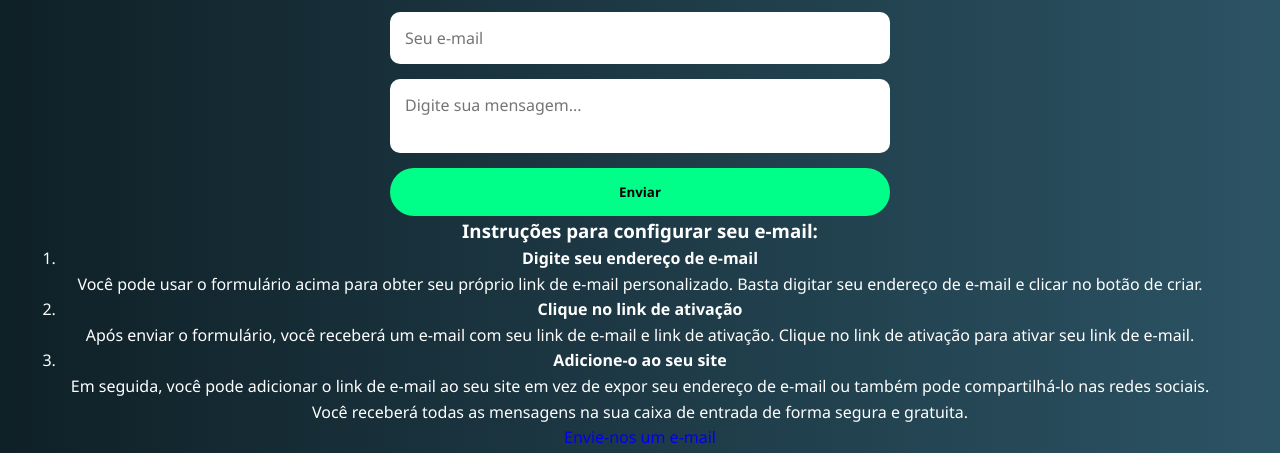
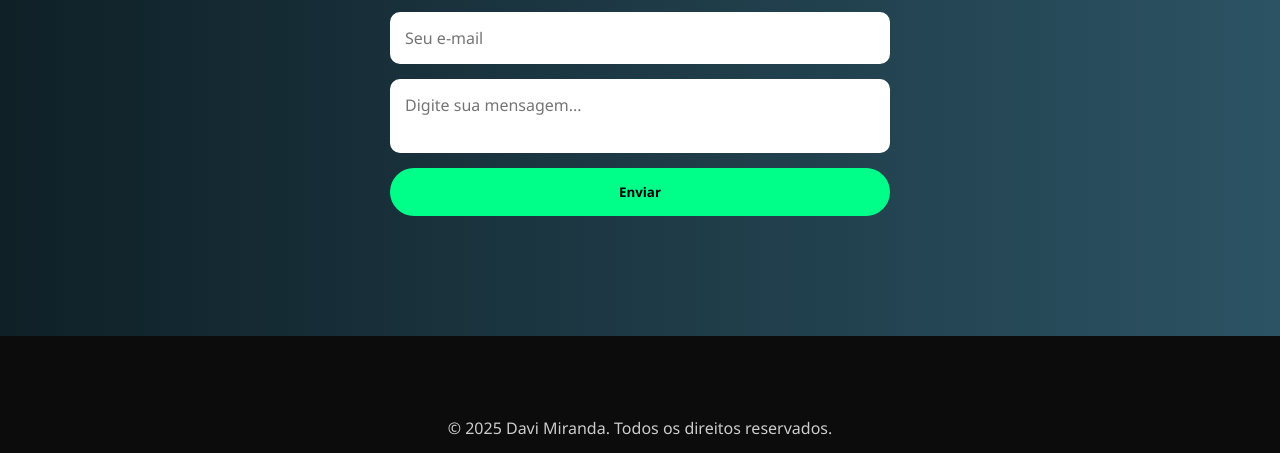
Before and after one commit to Davimirandajr/Portfolio, a plain HTML site: page index.html in a window 1280 px wide. Shown: the part 2117-2570 px from the top of the page. Drawn offline with nearby package versions, Linux system fonts and the light colour scheme.

Commit message:
Update index.html

```diff
--- a/index.html
+++ b/index.html
@@ -114,27 +114,11 @@
                 <button type="submit">Enviar</button>
             </form>
 
-            <!-- Mensagem de Sucesso -->
             <div id="mensagem-sucesso" style="display: none;">
                 <p>Mensagem enviada com sucesso!</p>
             </div>
 
-            <!-- Instruções sobre o Formulário -->
-            <div class="instrucoes">
-                <h3>Instruções para configurar seu e-mail:</h3>
-                <ol>
-                    <li><strong>Digite seu endereço de e-mail</strong><br>
-                        Você pode usar o formulário acima para obter seu próprio link de e-mail personalizado. Basta digitar seu endereço de e-mail e clicar no botão de criar.
-                    </li>
-                    <li><strong>Clique no link de ativação</strong><br>
-                        Após enviar o formulário, você receberá um e-mail com seu link de e-mail e link de ativação. Clique no link de ativação para ativar seu link de e-mail.
-                    </li>
-                    <li><strong>Adicione-o ao seu site</strong><br>
-                        Em seguida, você pode adicionar o link de e-mail ao seu site em vez de expor seu endereço de e-mail ou também pode compartilhá-lo nas redes sociais. Você receberá todas as mensagens na sua caixa de entrada de forma segura e gratuita.
-                    </li>
-                </ol>
-                <a href="https://formsubmit.co/el/{custom-link}" target="_blank">Envie-nos um e-mail</a>
-            </div>
+
 
         </div>
     </section>
```
